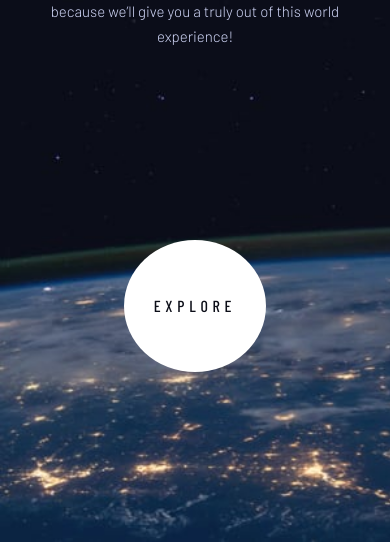
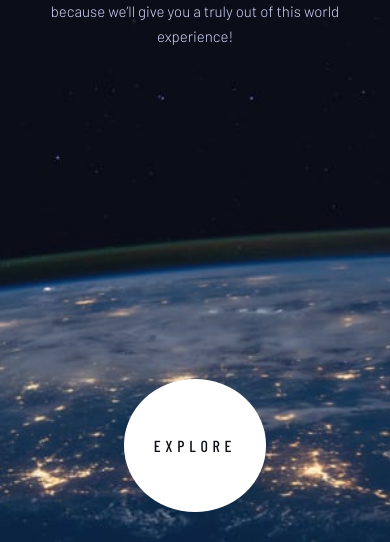
Before and after one commit to swalker9000/Space_Tourism, a PHP site: page / in a window 390 px wide. Shown: the part 326-868 px from the top of the page. Run offline with PHP 8.4, Linux system fonts and the light colour scheme.

Commit message:
updated .CTA positions for responsiveness

```diff
--- a/assets/scss/_7_pages/_index.scss
+++ b/assets/scss/_7_pages/_index.scss
@@ -89,12 +89,13 @@ body#home {
             border-radius: 50%;
             padding: 30px;
             position: absolute;
-            bottom: calc(25% - 115px);
+            top: calc(80% + 30px);
             margin-bottom: 50px;
 
             @include breakpoint(portrait) {
                 padding: 70px;
                 margin-bottom: initial;
+                top: calc(70% - 70px);
             }
 
             @include breakpoint(large) {
@@ -102,7 +103,6 @@ body#home {
             right: calc(15% - 38px);
             top: calc(60% - 120px);
             margin-top:0;
-            bottom: initial;
             }
 
             h5 a {
@@ -116,11 +116,11 @@ body#home {
                 border-color: rgba(255, 255, 255, 0.1);
                 border-width: 50px;
                 background-clip: padding-box;
-                bottom: calc(10% - 65px);
+                top: calc(80% - 20px);
 
                 @include breakpoint(portrait) {
                     border-width: 88px;
-                    bottom: calc(15% - 100px);
+                    top: calc(70% - 157px);
                 }
 
                 @include breakpoint(large) {
```
Also changed, not shown: assets/dist/css/main.css, 1 other file.
